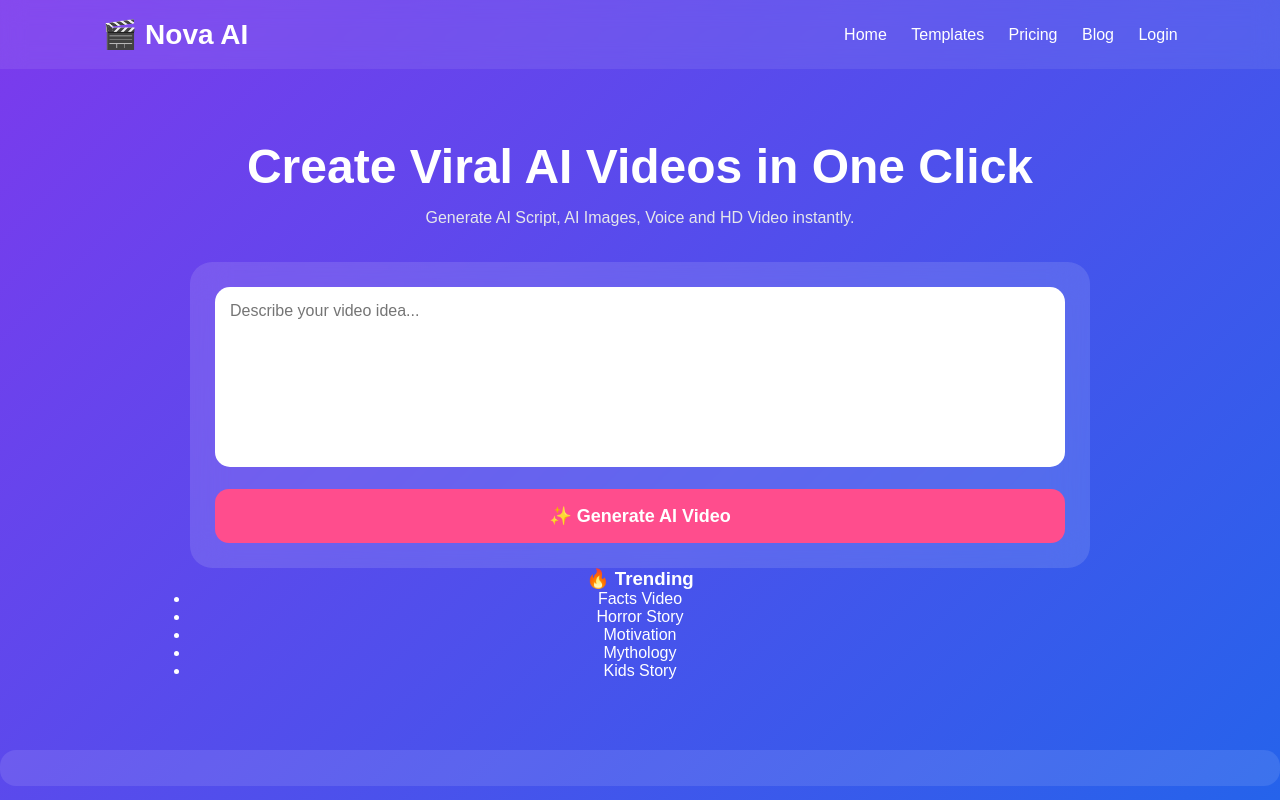
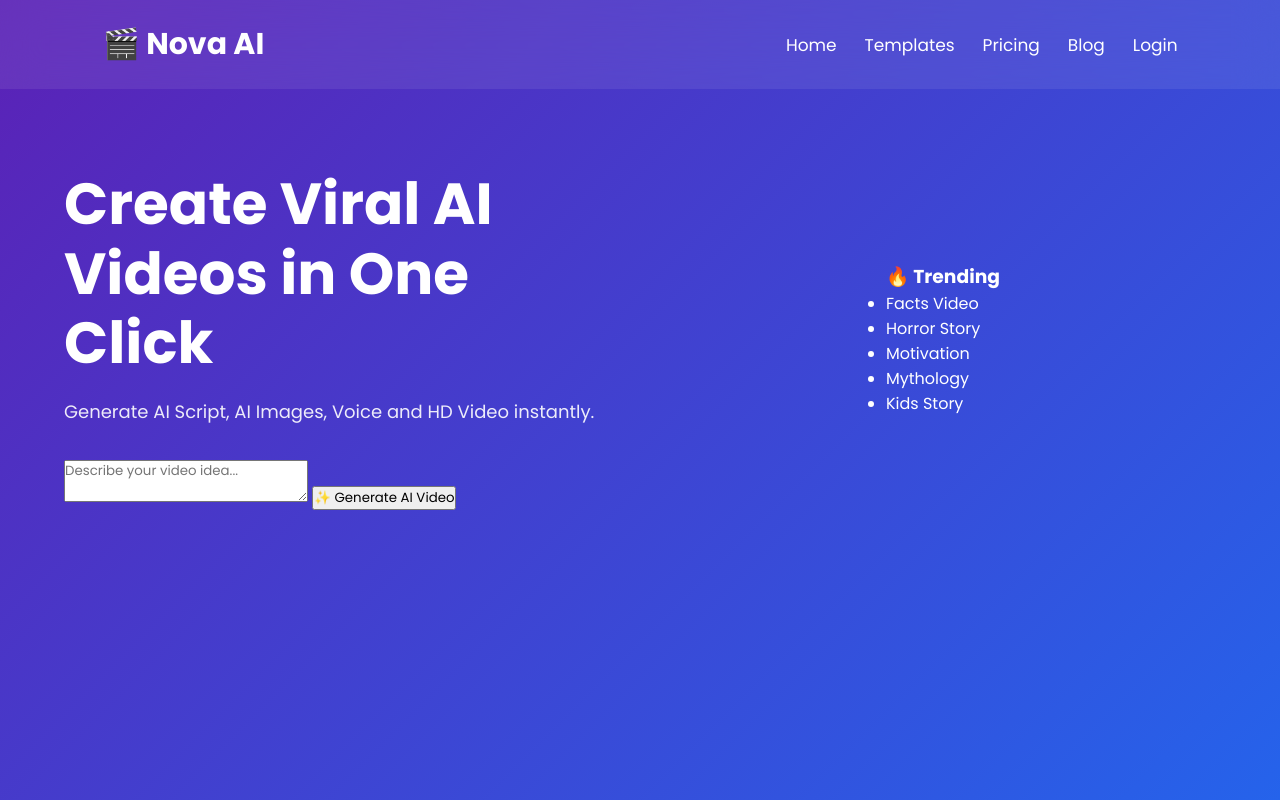
Before and after one commit to sy4773835-ui/AI-Video-Generator-, a website: page index.html in a window 1280 px wide. Drawn offline with Linux system fonts and the light colour scheme.

Commit message:
Update styles with new font and layout adjustments

```diff
--- a/style.css
+++ b/style.css
@@ -1,146 +1,128 @@
+/* ===== Google Font ===== */
 *{
 margin:0;
 padding:0;
 box-sizing:border-box;
-  font-family:Arial,sans-serif;
+font-family:'Poppins',sans-serif;
 }
 
 body{
-  background:linear-gradient(135deg,#7c3aed,#2563eb);
+background:linear-gradient(135deg,#5b21b6,#2563eb);
+color:#fff;
 min-height:100vh;
-  color:#fff;
+overflow-x:hidden;
 }
 
+/* Navbar */
+
 .navbar{
+
 display:flex;
 justify-content:space-between;
 align-items:center;
-  padding:18px 8%;
+
+padding:22px 8%;
+
 background:rgba(255,255,255,.08);
-  backdrop-filter:blur(12px);
+
+backdrop-filter:blur(20px);
+
 position:sticky;
+
 top:0;
+
+z-index:1000;
+
 }
 
 .logo{
-  font-size:28px;
-  font-weight:bold;
+
+font-size:30px;
+
+font-weight:700;
+
+}
+
+nav{
+
+display:flex;
+
+gap:28px;
+
 }
 
 nav a{
+
+text-decoration:none;
+
 color:white;
-  text-decoration:none;
-  margin-left:20px;
-  font-size:16px;
+
+font-size:17px;
+
+transition:.3s;
+
 }
 
-.hero{
-  width:90%;
-  max-width:900px;
-  margin:70px auto;
-  text-align:center;
+nav a:hover{
+
+color:#ffd54f;
+
 }
 
-.hero h1{
-  font-size:48px;
-  margin-bottom:15px;
+/* Hero */
+
+.hero{
+
+width:90%;
+
+max-width:1300px;
+
+margin:auto;
+
+display:flex;
+
+align-items:center;
+
+justify-content:space-between;
+
+padding:80px 0;
+
+gap:60px;
+
 }
 
-.hero p{
-  color:#e5e7eb;
-  margin-bottom:35px;
+.hero-left{
+
+flex:1;
+
 }
 
-.prompt-box{
-  background:rgba(255,255,255,.12);
-  backdrop-filter:blur(18px);
-  padding:25px;
-  border-radius:22px;
+.hero-left h1{
+
+font-size:58px;
+
+line-height:1.2;
+
+margin-bottom:20px;
+
 }
 
-textarea{
-  width:100%;
-  height:180px;
-  border:none;
-  border-radius:15px;
-  padding:15px;
-  font-size:16px;
-  resize:none;
-  outline:none;
+.hero-left p{
+
+font-size:18px;
+
+opacity:.9;
+
+margin-bottom:35px;
+
 }
 
-button{
-  width:100%;
-  margin-top:18px;
-  padding:16px;
-  border:none;
-  border-radius:14px;
-  background:#ff4d8d;
-  color:#fff;
-  font-size:18px;
-  font-weight:bold;
-  cursor:pointer;
-  transition:.3s;
-}
+.hero-right{
 
-button:hover{
-  transform:scale(1.03);
-  background:#ff2f76;
-}
+flex:1;
 
-#result{
-  margin-top:25px;
-  background:rgba(255,255,255,.1);
-  padding:18px;
-  border-radius:16px;
-}
+display:flex;
 
-@media(max-width:768px){
-
-.navbar{
-flex-direction:column;
-gap:15px;
-}
-
-.hero h1{
-font-size:34px;
-}
-
-nav a{
-margin:0 8px;
-font-size:14px;
-}
+justify-content:center;
 
 }
-.features{
-padding:70px 8%;
-text-align:center;
-}
-
-.features h2{
-font-size:38px;
-margin-bottom:40px;
-}
-
-.cards{
-display:grid;
-grid-template-columns:repeat(auto-fit,minmax(220px,1fr));
-gap:25px;
-}
-
-.card{
-background:rgba(255,255,255,.12);
-backdrop-filter:blur(15px);
-padding:25px;
-border-radius:18px;
-transition:.3s;
-}
-
-.card:hover{
-transform:translateY(-8px);
-}
-
-.card h3{
-margin-bottom:15px;
-font-size:22px;
-}
```
Lines whose indentation alone changed are shown as unchanged.
